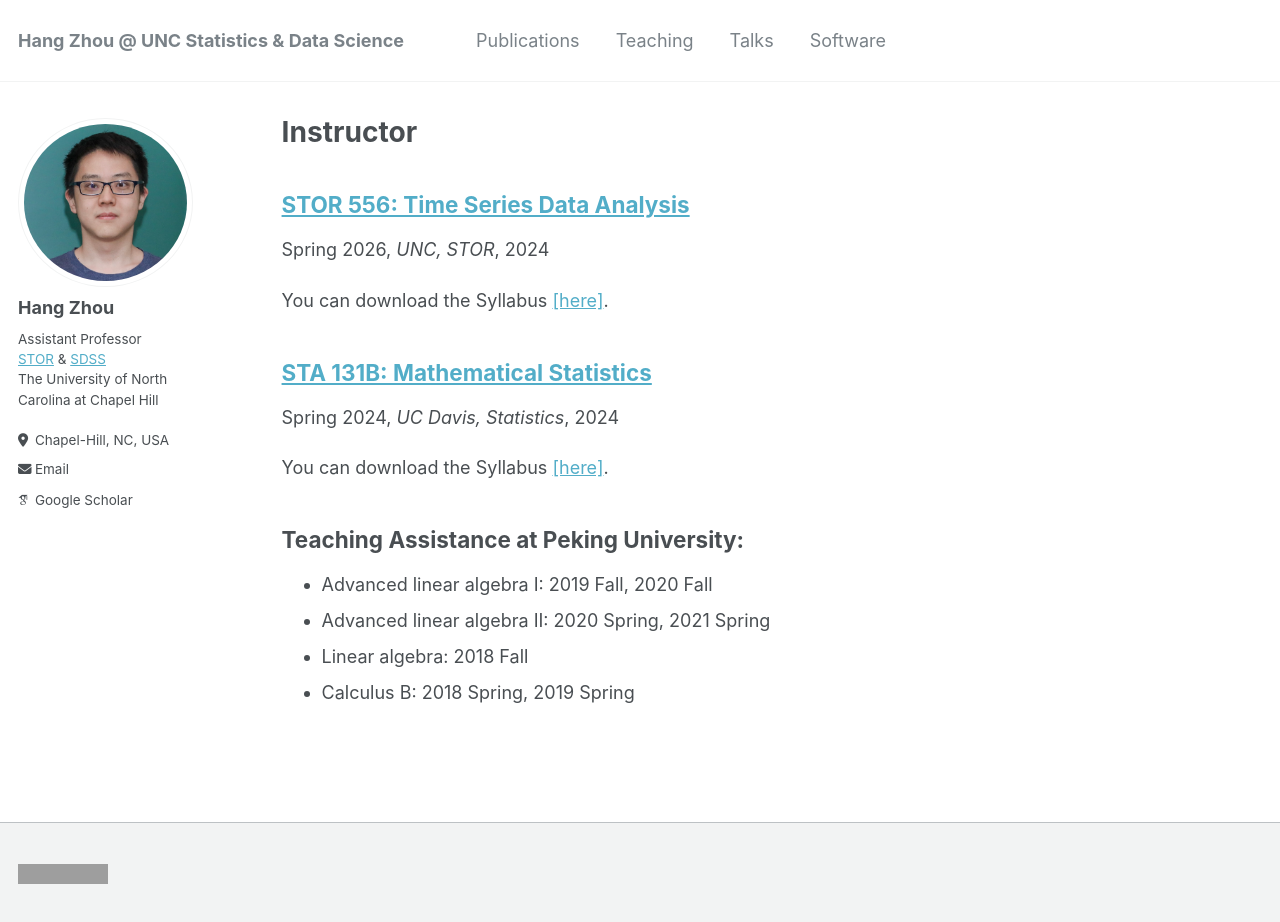
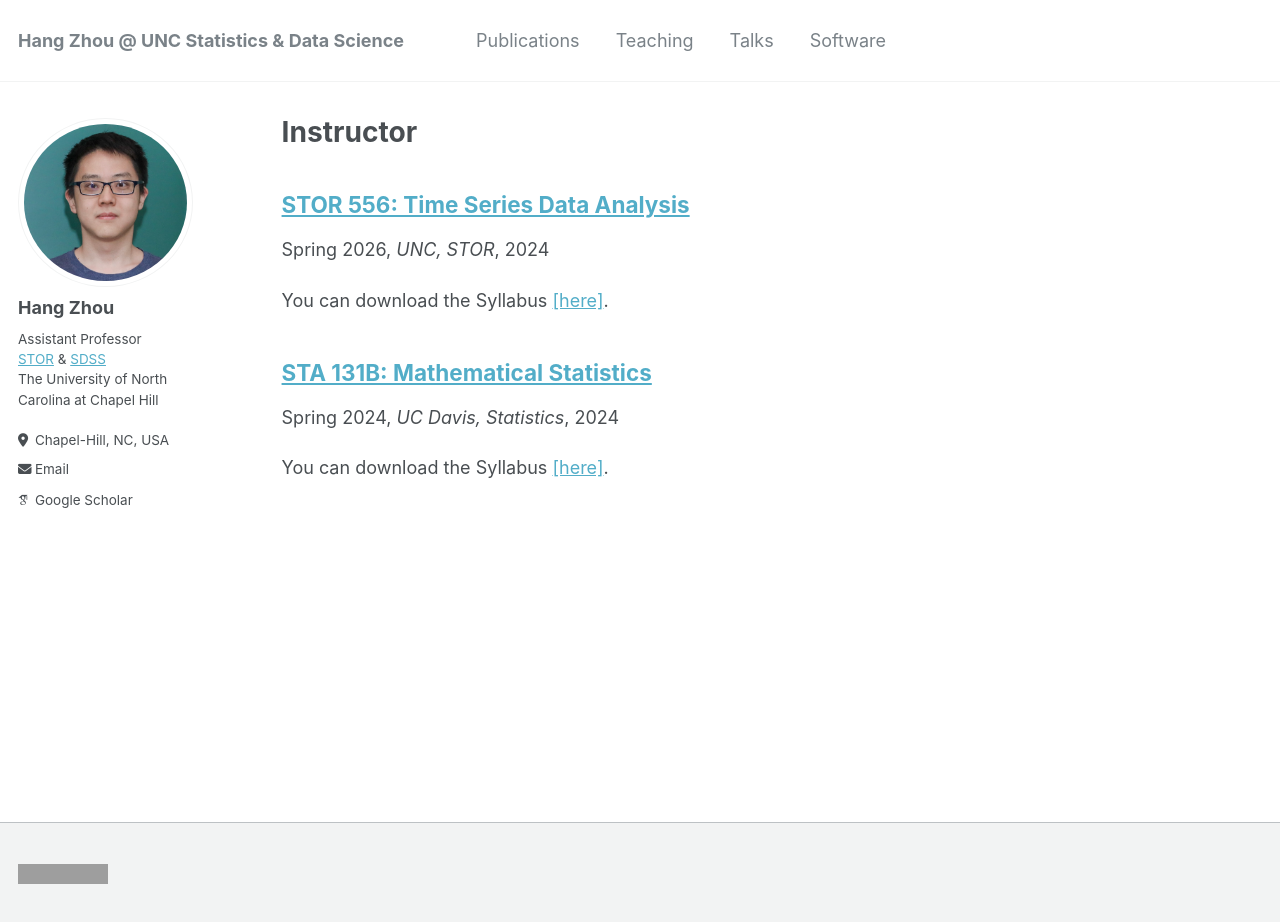
Before and after one commit to hg-zh/hg-zh.github.io, a Jekyll site: the page built from _pages/teaching.html, in a window 1280 px wide and 922 px high. Built offline with Jekyll 4.4.1, drawn with Linux system fonts in a browser that asks for light colours; some web fonts are replaced; grey boxes are pictures that could not be loaded.

Commit message:
Remove teaching assistance information
Removed teaching assistance details for Peking University.

```diff
--- a/_pages/teaching.html
+++ b/_pages/teaching.html
@@ -12,11 +12,3 @@ author_profile: true
 {% for post in site.teaching reversed %}
   {% include archive-single.html %}
 {% endfor %}
-
-<h2>Teaching Assistance at Peking University:</h2>
-<ul>
-  <li>Advanced linear algebra I: 2019 Fall, 2020 Fall</li>
-  <li>Advanced linear algebra II: 2020 Spring, 2021 Spring</li>
-  <li>Linear algebra: 2018 Fall</li>
-  <li>Calculus B: 2018 Spring, 2019 Spring</li>
-</ul>
```
